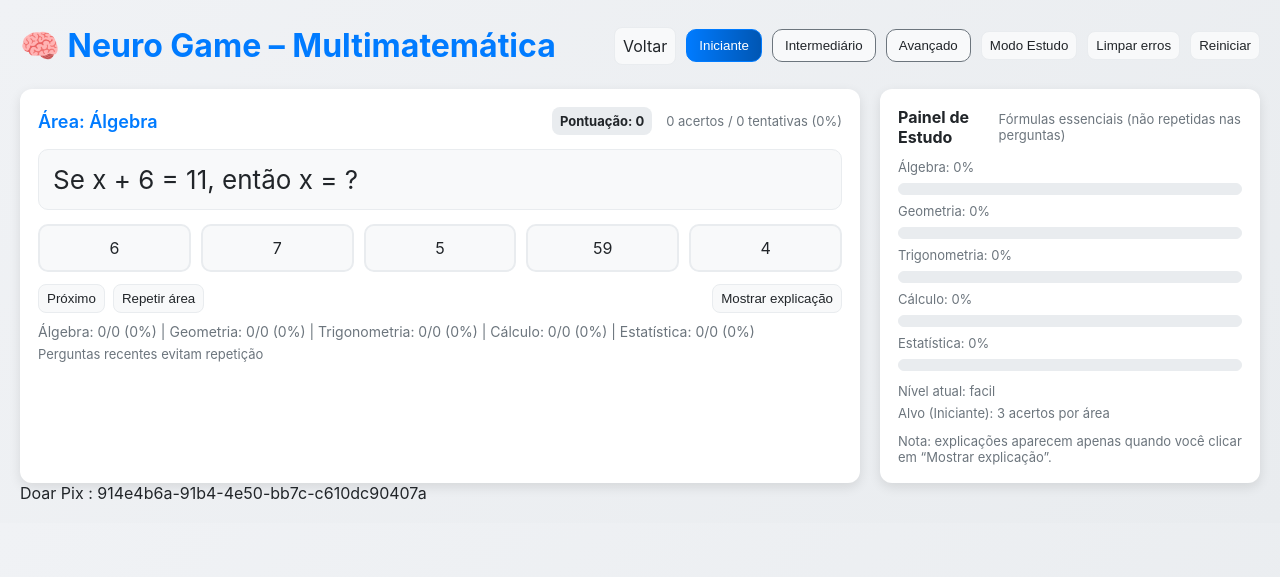
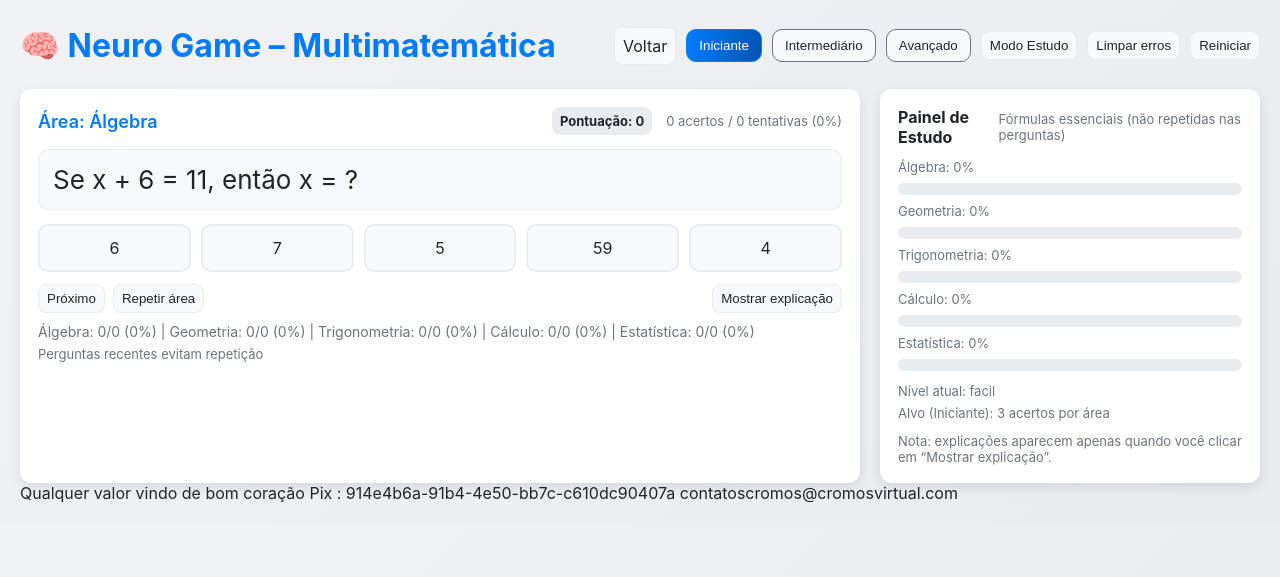
Before and after one commit to klebmatrix/sysdigital, a Flask app: page / in a window 1280 px wide. Shown: the top 577 px of the page. Run offline with Flask 3, Linux system fonts and the light colour scheme.

```diff
--- a/templates/index.html
+++ b/templates/index.html
@@ -444,6 +444,8 @@ repeatBtn.onclick = ()=>renderQuestion(currentQ); // Repete a pergunta atual
 setLevel('facil');
 updateStats();
 </script>
-Doar  Pix :  914e4b6a-91b4-4e50-bb7c-c610dc90407a
+Qualquer valor vindo de bom coração  Pix :  914e4b6a-91b4-4e50-bb7c-c610dc90407a
+
+contatoscromos@cromosvirtual.com
 </body>
 </html>
```
Also changed, not shown: 1 other file.
